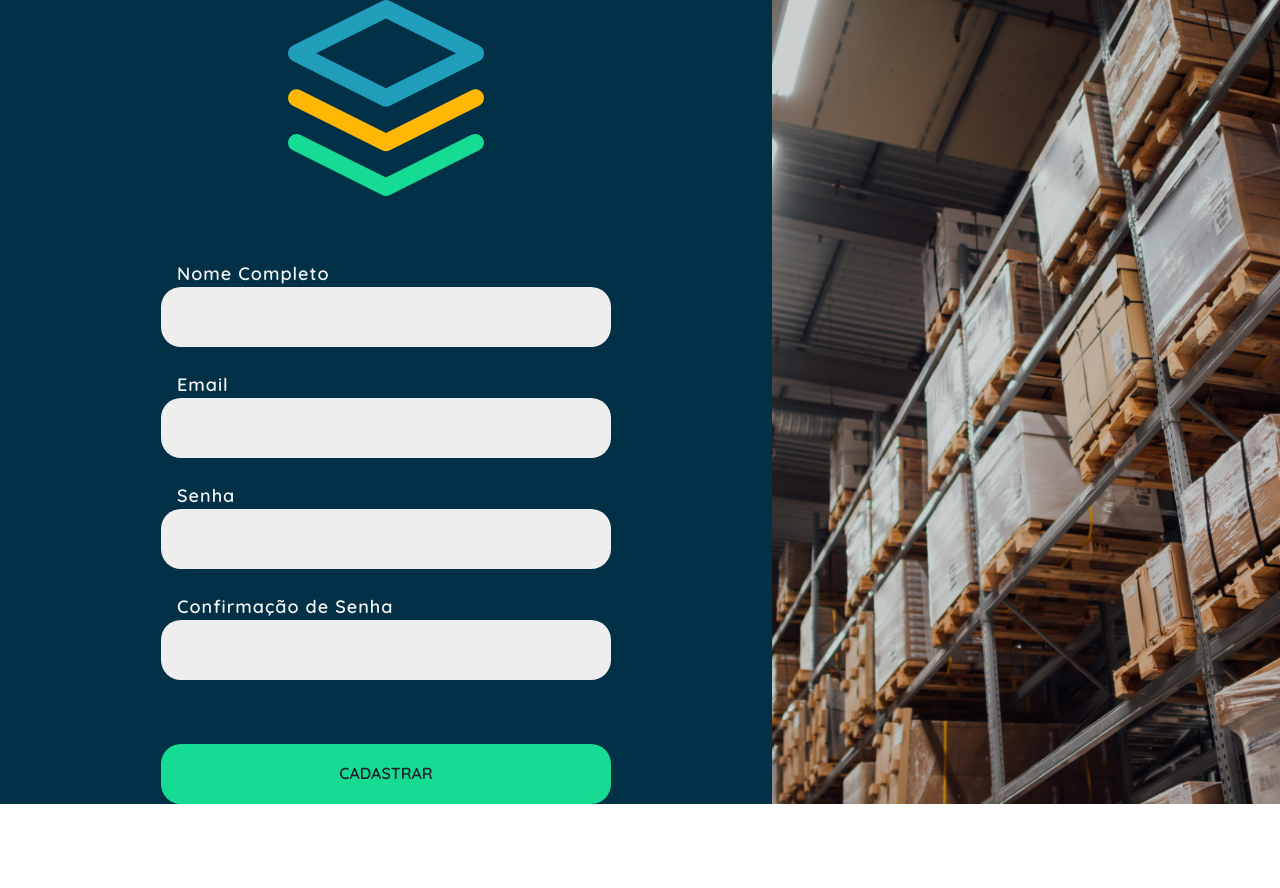
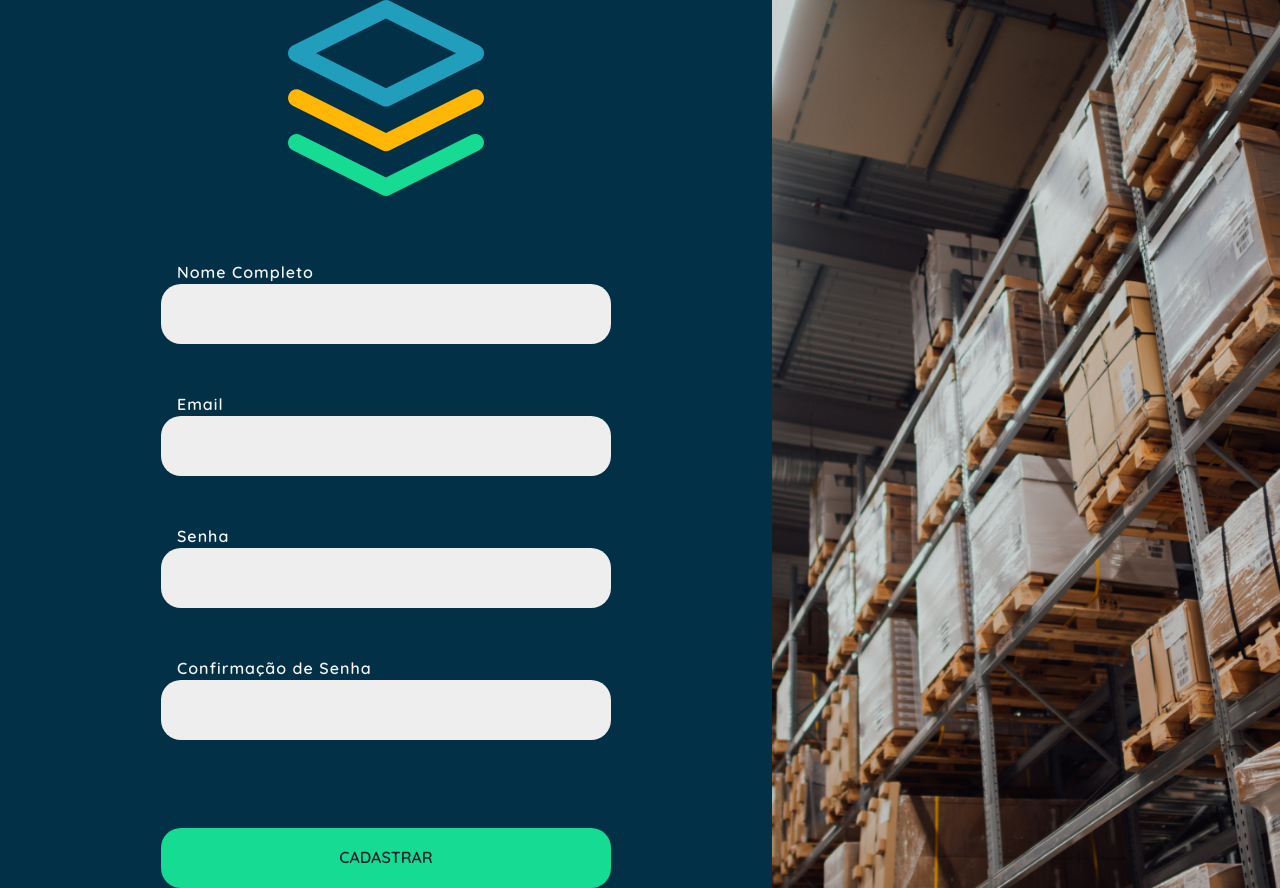
Before and after one commit to iigorcunha/open_wms_frontend, a Next.js app: page /signup in a window 1280 px wide. Before the commit the page ends 804 px from the top, so only its background shows below. Built offline with nearby package versions, Linux system fonts and the light colour scheme.

Commit message:
Refactoring Input component

```diff
--- a/src/components/Input.tsx
+++ b/src/components/Input.tsx
@@ -9,6 +9,7 @@ import {
   Input as ChakraInput,
   InputProps as ChakraInputProps,
   Tooltip,
+  InputRightElement,
 } from '@chakra-ui/react';
 import { FiAlertCircle } from 'react-icons/fi';
 
@@ -27,20 +28,27 @@ const InputBase: ForwardRefRenderFunction<HTMLInputElement, InputProps> = (
     <FormControl
       display="flex"
       flexDirection="column"
-      alignItems="center"
+      alignItems="flex-start"
+      justifyContent="center"
       isInvalid={!!error}
       maxW="450px"
+      mb="6"
     >
-      <InputGroup flexDir="column">
       <Text
         ml="4"
         fontWeight="600"
-          fontSize="lg"
+        fontSize="m"
         letterSpacing="1px"
         color="main.white"
       >
         {label}
       </Text>
+      <InputGroup
+        display="flex"
+        flexDir="row"
+        alignItems="center"
+        justifyContent="center"
+      >
         <ChakraInput
           h="60px"
           aria-label={name}
@@ -60,15 +68,17 @@ const InputBase: ForwardRefRenderFunction<HTMLInputElement, InputProps> = (
           pr={8}
           {...rest}
         />
-      </InputGroup>
 
         {!!error && (
+          <InputRightElement width="4.5rem" h="100%">
             <Tooltip label={error.message} bg="red.500">
-          <FormErrorMessage ml={-6} mt={0} zIndex="tooltip">
-            <Icon as={FiAlertCircle} color="red.500" w={4} h={4} />
+              <FormErrorMessage>
+                <Icon as={FiAlertCircle} color="red.500" w={5} h={5} />
               </FormErrorMessage>
             </Tooltip>
+          </InputRightElement>
         )}
+      </InputGroup>
     </FormControl>
   );
 };
```
Lines whose indentation alone changed are shown as unchanged.
